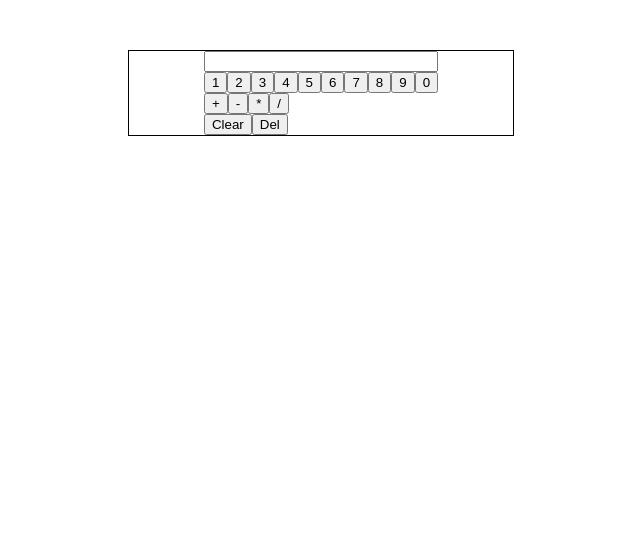
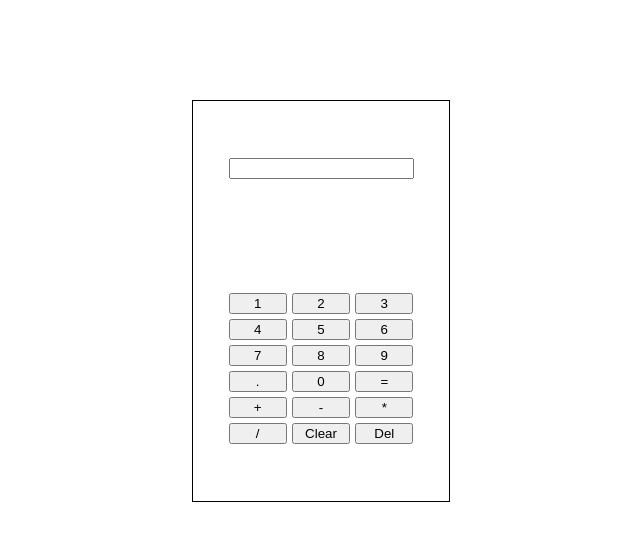
Before and after one commit to LorenzoLiwanag/Calculator, a plain HTML site: page index.html in a window 1280 px wide. Shown: the whole page, without its empty margins (319-959 px from the left). Drawn offline with Linux system fonts and the light colour scheme.

Commit message:
edited layout

```diff
--- a/Calculator.js
+++ /dev/null
@@ -1,62 +0,0 @@
-const display = document.querySelector("#calculator-display");
-const numberButtons = document.querySelectorAll(".number-btn");
-const clearButton = document.querySelector("#clear-btn");
-const numbersContainer = document.querySelector("#numbers-container");
-const operationsContainer = document.querySelector("#operations-container");
-const deleteBtnsContainer = document.querySelector("#delete-buttons-container");
-
-
-const displayNumbers = () => {
-    const numbers = [1, 2, 3, 4, 5, 6, 7, 8, 9, 0];
-    const numberSize = numbers.length;
-
-    for (let i = 0; i < numberSize; i++) {
-        const numberBtn = document.createElement("button")
-        numberBtn.classList.add("number-btn");
-        numberBtn.textContent = numbers[i];
-        numbersContainer.appendChild(numberBtn);
-    }
-}
-
-const displayOperations = () => {
-    const operations = ['+', '-', '*', '/',];
-    const operationsSize = operations.length;
-
-    for (let i = 0; i < operationsSize; i++) {
-        const operationBtn = document.createElement("button");
-        operationBtn.classList.add("operation-btn");
-        operationBtn.textContent = operations[i];
-        operationsContainer.appendChild(operationBtn);
-
-    }
-
-}
-
-
-const displayDeleteBtns = () => {
-    const deleteButtons = ["Clear", "Del"];
-    const deleteButtonsSize = deleteButtons.length;
-
-    for (let i = 0 ; i < deleteButtonsSize; i++) {
-        const deleteBtn = document.createElement("button");
-        deleteBtn.classList.add("delete-btn");
-        deleteBtn.textContent = deleteButtons [i];
-        deleteBtnsContainer.appendChild(deleteBtn);
-    }
-}
-
-displayNumbers();
-displayOperations();
-displayDeleteBtns();
-
-const displayToScreen = () => {
-    const buttons = document.querySelectorAll("button");
-
-    buttons.forEach (button => {
-        button.addEventListener("click", () => {
-            display.textContent = button.innerHTML;
-        })
-    })
-}
-
-displayToScreen();
--- a/index.css
+++ b/index.css
@@ -1,9 +1,22 @@
-#calculator-container {
+#calculator {
     display: grid;
     justify-content: center;
     align-items: center;
-    border: 1px solid black;
-    width: 30vw;
-    margin: auto;
-    margin-top: 50px;
+    width:20vw;
+    height:50vh;
+    margin:auto;
+    margin-top:100px;
+    border:1px solid black;
+
 }
+
+#numbers-container{
+    display: grid;
+    grid-template-columns: repeat(3, 1fr);
+    gap:5px;
+}
+
+#operations-container{
+    display: grid;
+    grid-template-rows: repeat(3, 1fr);
+}
--- a/index.html
+++ b/index.html
@@ -9,19 +9,31 @@
 </head>
 
 <body>
-    <div id="calculator-container">
+    <div id="calculator">
+        <input type="text" id="display-screen">
+        <div id="numbers-container">
+            <button class="numberBtn">1</button>
+            <button class="numberBtn">2</button>
+            <button class="numberBtn">3</button>
+            <button class="numberBtn">4</button>
+            <button class="numberBtn">5</button>
+            <button class="numberBtn">6</button>
+            <button class="numberBtn">7</button>
+            <button class="numberBtn">8</button>
+            <button class="numberBtn">9</button>
+            <button class="numberBtn">.</button>
+            <button class="numberBtn">0</button>
+            <button class="operationBtn">=</button>
+            <button class="operationBtn">+</button>
+            <button class="operationBtn">-</button>
+            <button class="operationBtn">*</button>
+            <button class="operationBtn">/</button>
+            <button class="operationBtn">Clear</button>
+            <button class="operationBtn">Del</button>
+        </div>
+    </div>
 
-        <input id="calculator-display">
-        <div id="numbers-container">
-        </div>
-
-        <div id="operations-container">
-        </div>
-
-        <div id="delete-buttons-container">
-        </div>
-
-        <script src="Calculator.js"></script>
+    <script src="Calculator.js"></script>
 </body>
 
 </html>
```
